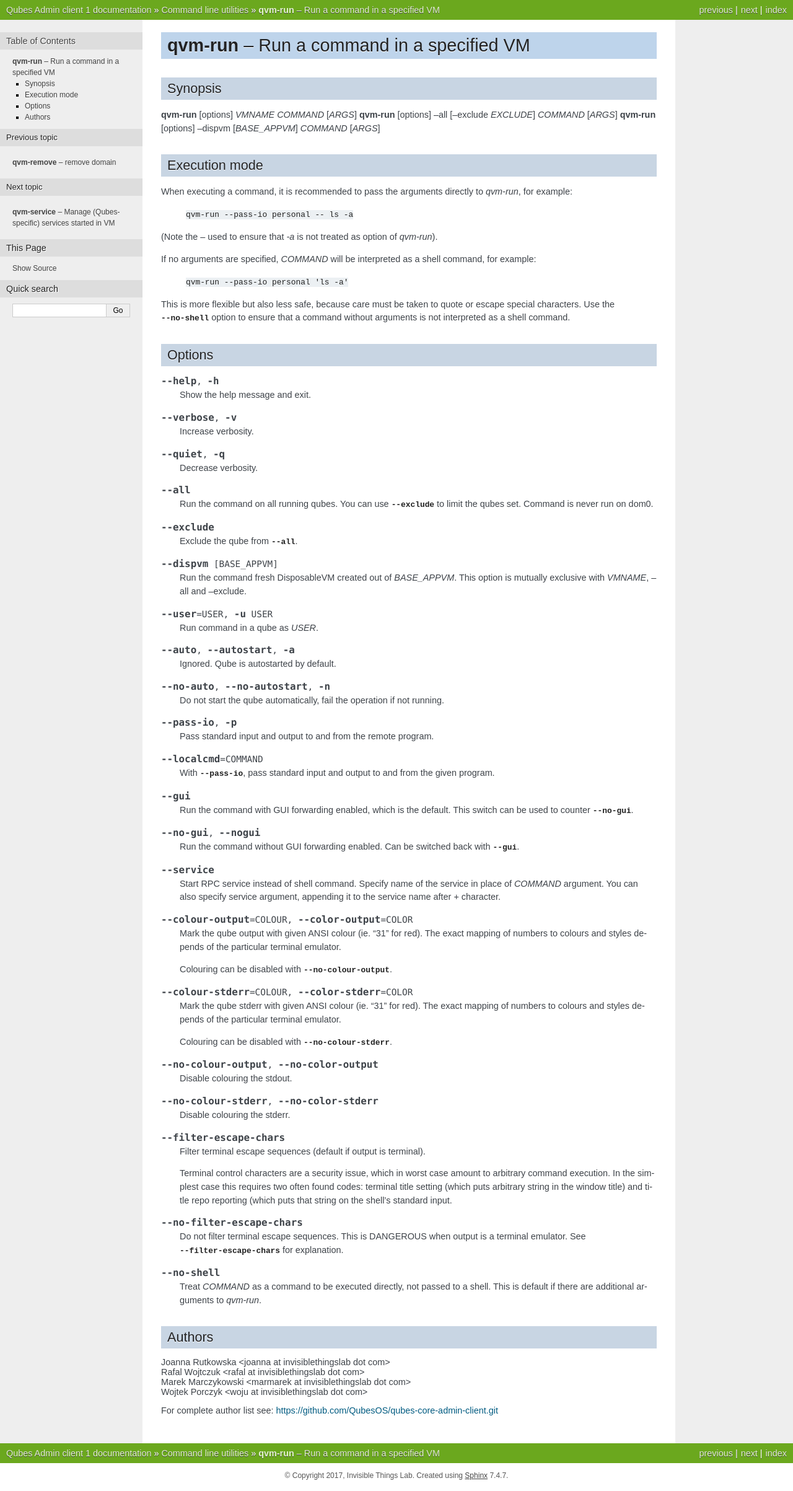
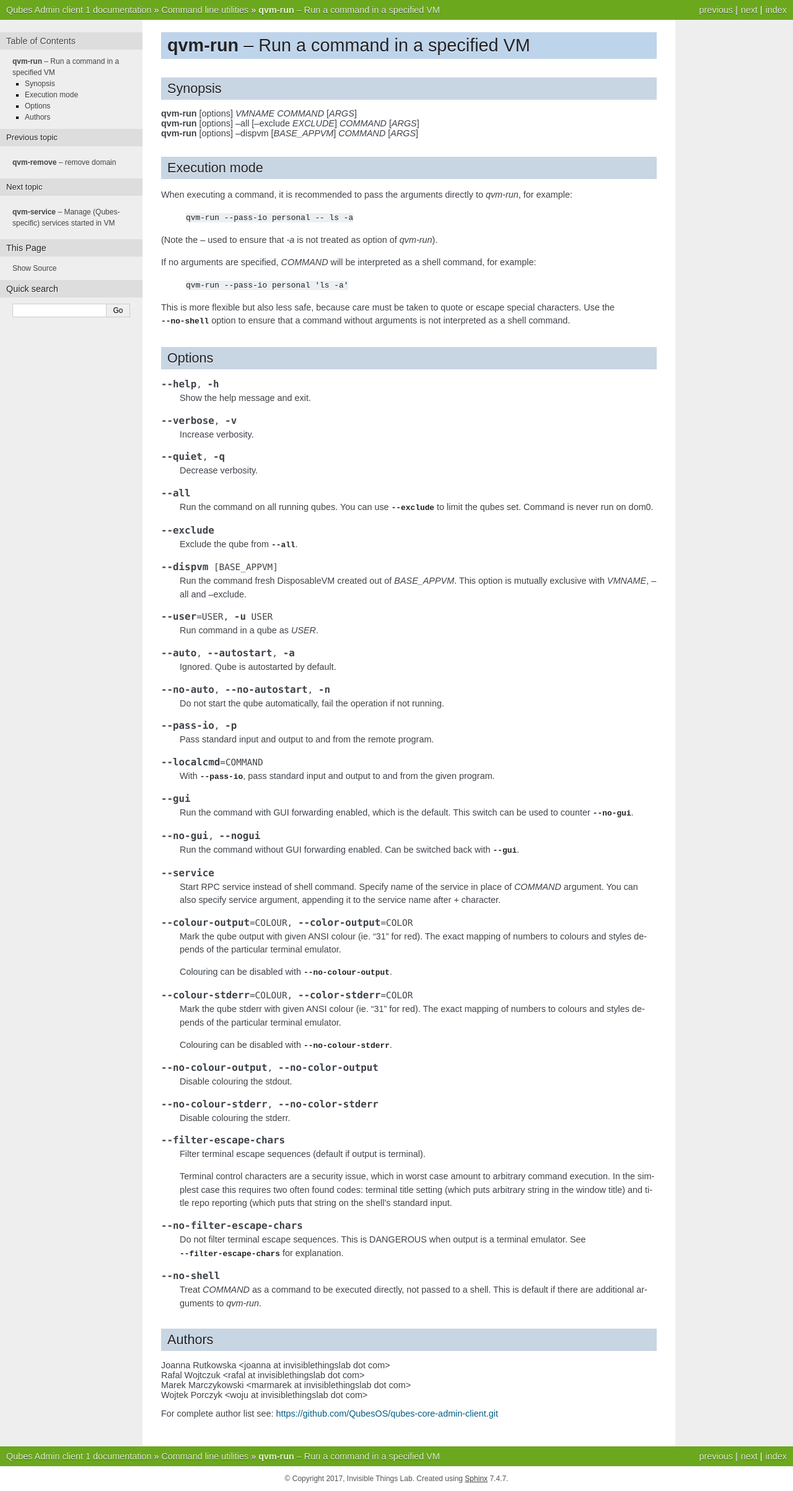
Before and after one commit to QubesOS/qubes-core-admin-client, a Sphinx documentation site: the page built from doc/manpages/qvm-run.rst, in a window 1280 px wide. Shown: the whole page at 62% size. Built offline with Sphinx 7.4.7, drawn with Linux system fonts in a browser that asks for light colours; the version number could not be read and is left out.

```diff
--- a/doc/manpages/qvm-create.rst
+++ b/doc/manpages/qvm-create.rst
@@ -7,6 +7,7 @@ Synopsis
 --------
 
 :command:`qvm-create` [-h] [--verbose] [--quiet] [--force-root] [--class *CLS*] [--property *NAME*\ =\ *VALUE*] [--pool *POOL_NAME:VOLUME_NAME*] [--template *VALUE*] --label *VALUE* [--root-copy-from *FILENAME* | --root-move-from *FILENAME*] *VMNAME*
+
 :command:`qvm-create` --help-classes
 
 Options
--- a/doc/manpages/qvm-run.rst
+++ b/doc/manpages/qvm-run.rst
@@ -5,10 +5,9 @@
 
 Synopsis
 --------
-
-:command:`qvm-run` [options] *VMNAME* *COMMAND* [*ARGS*]
-:command:`qvm-run` [options] --all [--exclude *EXCLUDE*]  *COMMAND* [*ARGS*]
-:command:`qvm-run` [options] --dispvm [*BASE_APPVM*] *COMMAND* [*ARGS*]
+| :command:`qvm-run` [options] *VMNAME* *COMMAND* [*ARGS*]
+| :command:`qvm-run` [options] --all [--exclude *EXCLUDE*]  *COMMAND* [*ARGS*]
+| :command:`qvm-run` [options] --dispvm [*BASE_APPVM*] *COMMAND* [*ARGS*]
 
 Execution mode
 --------------
```
